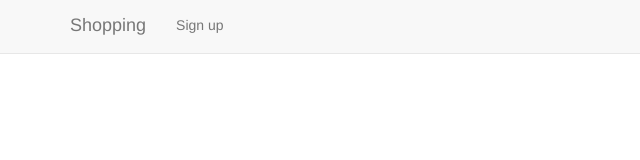
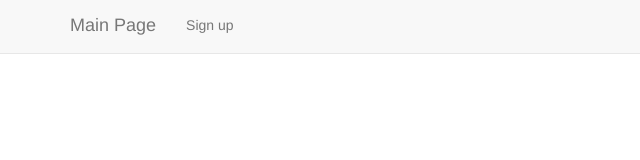
Before and after one commit to baicaiking0422/projectsmjc, a website: page views/base.html in a window 1280 px wide. Shown: the full height of the page, 0-640 px from the left. Drawn offline with nearby package versions, Linux system fonts and the light colour scheme; files that its build step writes are made by us from their sources.

Commit message:
for merge

```diff
--- a/views/base.html
+++ b/views/base.html
@@ -43,7 +43,7 @@
             <span class="icon-bar"></span>
             <span class="icon-bar"></span>
           </button>
-          <a class="navbar-brand" href="/">Shopping</a>
+          <a class="navbar-brand" href="/">Main Page</a>
         </div>
 
         <div id="navbar" class="collapse navbar-collapse">
```
Also changed, not shown: package.json (line endings or trailing spaces).
